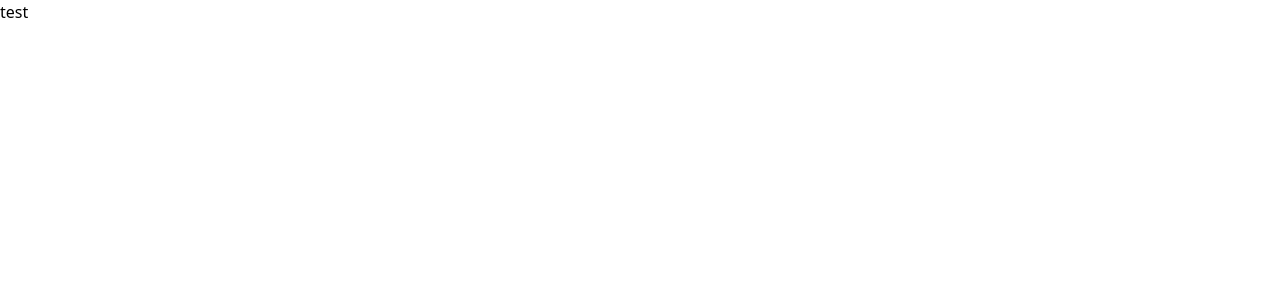
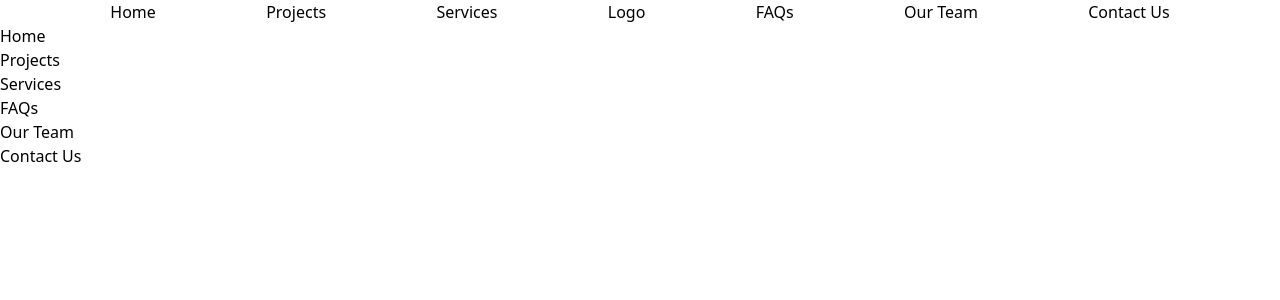
Before and after one commit to We-a-vers/We-vers-Website, a React (Vite) app: page / in a window 1280 px wide. Shown: the top 300 px of the page. Built offline with nearby package versions, Linux system fonts and the light colour scheme.

Commit message:
construct basic navbar

```diff
--- a/src/App.jsx
+++ b/src/App.jsx
@@ -1,5 +1,22 @@
+import Navbar from './components/Navbar.jsx';
+
 function App() {
-  return <>test</>;
+  return (
+    // <>test</>
+    <div>
+      <Navbar />
+      <div id="dummy">
+        <ol>
+          <li id="home">Home</li>
+          <li id="projects">Projects</li>
+          <li id="services">Services</li>
+          <li id="questions">FAQs</li>
+          <li id="team">Our Team</li>
+          <li id="contact">Contact Us</li>
+        </ol>
+      </div>
+    </div>
+  );
 }
 // For Tatsuo's commit
 export default App;
--- a/src/Components/navbar.jsx
+++ b/src/Components/navbar.jsx
@@ -0,0 +1,20 @@
+// import { useState } from 'react';
+
+// Set states
+// const [isActive, setIsActive] = useState(false);
+
+function Navbar() {
+  return (
+    <nav className="flex justify-evenly">
+      <a href="#home">Home</a>
+      <a href="#projects">Projects</a>
+      <a href="#services">Services</a>
+      <a href="#home">Logo</a>
+      <a href="#questions">FAQs</a>
+      <a href="#team">Our Team</a>
+      <a href="#contact">Contact Us</a>
+    </nav>
+  );
+}
+
+export default Navbar;
--- a/tailwind.config.js
+++ b/tailwind.config.js
@@ -2,7 +2,12 @@
 export default {
   content: ['./index.html', './src/**/*.{js,ts,jsx,tsx}'],
   theme: {
-    extend: {},
+    extend: {
+      screens: {
+        desktop: '1440px',
+        mobile: '360px',
+      },
+    },
   },
   plugins: [],
 };
```
